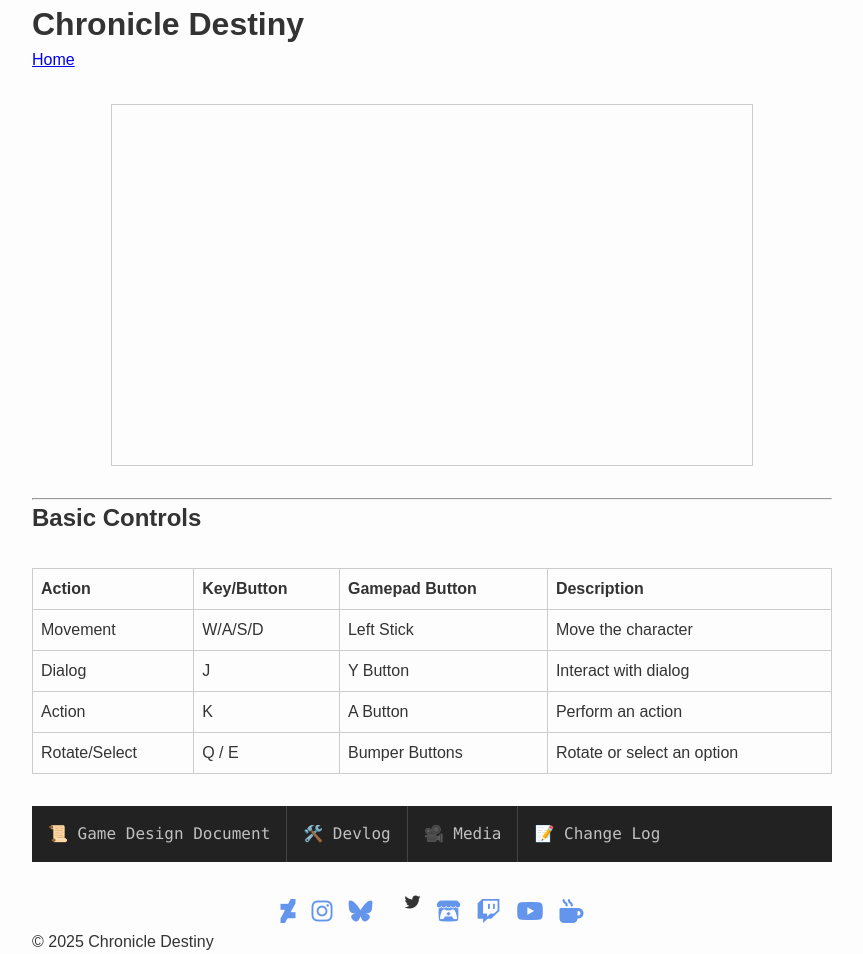
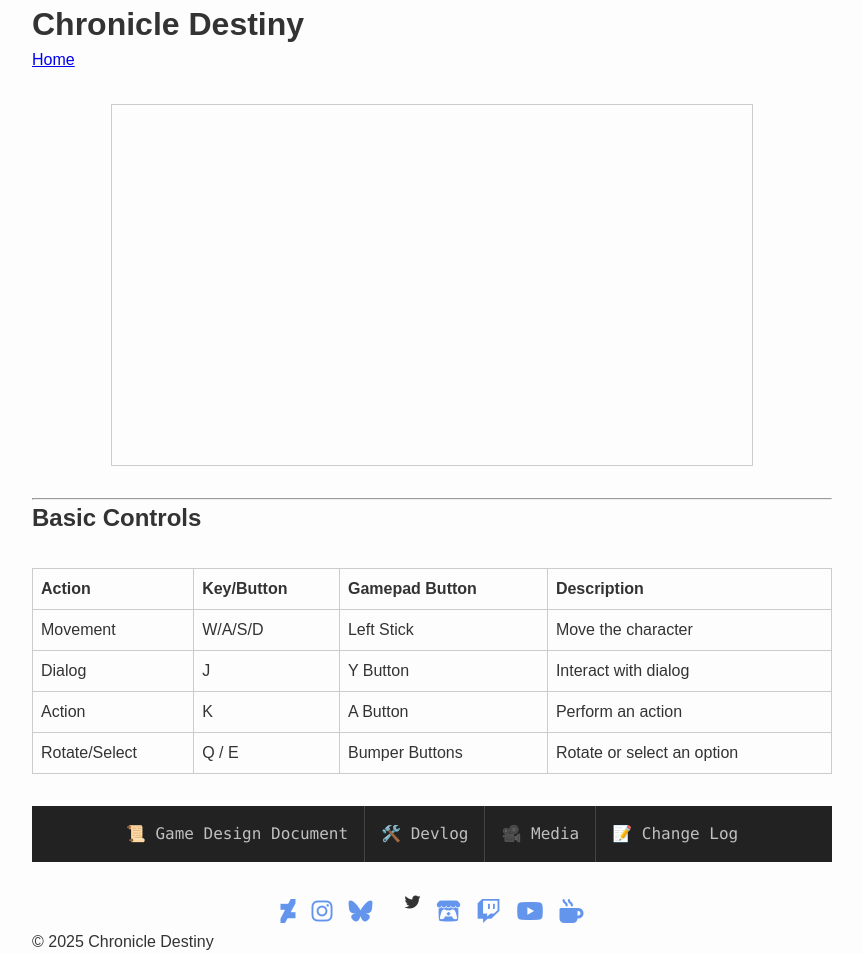
Before and after one commit to zBuLe/Chronicle-Destiny, a Jekyll site: the page built from index.md, in a window 1280 px wide. Shown: the whole page, without its empty margins (208-1071 px from the left). Built offline with Jekyll 4.4.1, drawn with Linux system fonts in a browser that asks for light colours; nearby versions of some CDN libraries; our own code applies the rules of GitHub Pages for plain Markdown files; a script that is not in the unit is left out.

Commit message:
Refactor navigation styles for improved layout and consistency

```diff
--- a/assets/css/style.css
+++ b/assets/css/style.css
@@ -98,14 +98,16 @@ canvas {
 
 
 
-/* Remove default list styles */
 .nav-list {
   list-style: none;
   margin: 0;
   padding: 0;
   display: flex;
-  background-color: #222; /* nav background */
+  justify-content: center; /* center nav items */
+  background-color: #222;
+  width: 100%; /* full width bar */
 }
+
 
 /* Style each nav item */
 .nav-list li {
```
